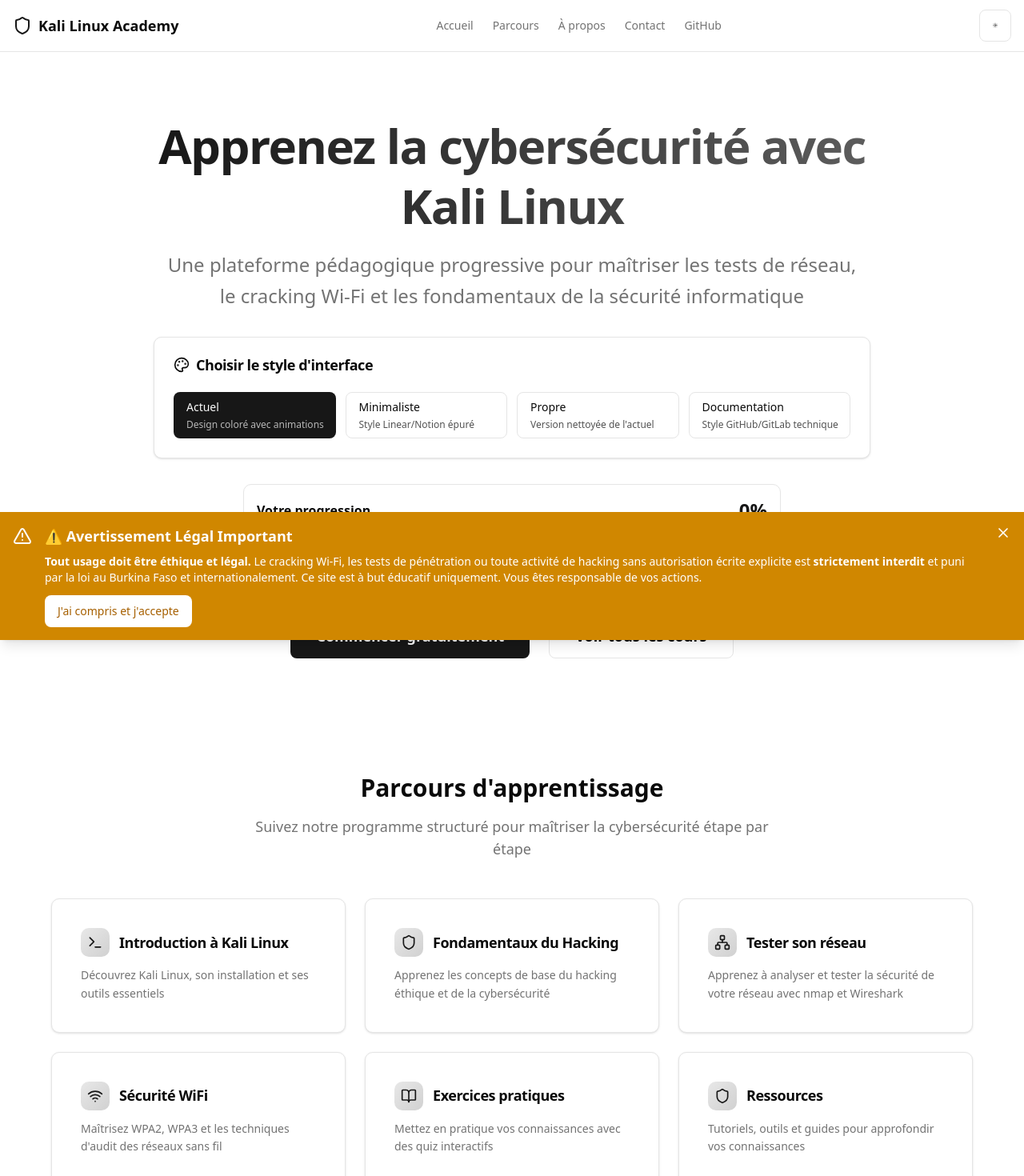
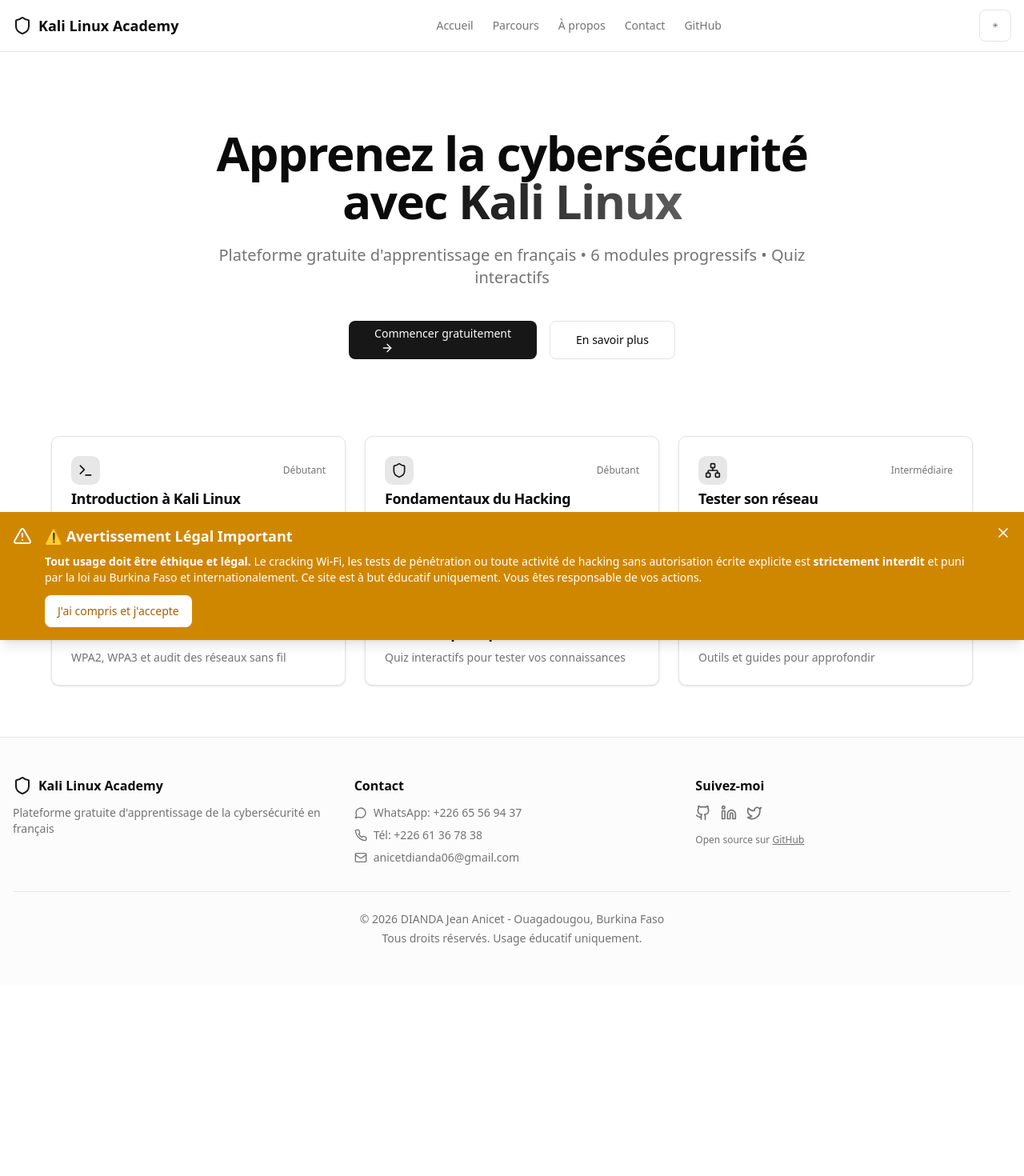
Before and after one commit to ANI-dianda/Kali-Linux, a Next.js app: page / in a window 1280 px wide. Shown: the top 1470 px of the page at 80% size. After the commit the page ends 1231 px from the top, so only its background shows below. Built offline with nearby package versions, Linux system fonts and the light colour scheme.

Commit message:
Refactor: Page d'accueil simplifiée et allégée - Meilleure performance

```diff
--- a/src/app/page.tsx
+++ b/src/app/page.tsx
@@ -3,139 +3,106 @@
 
 import { Button } from "@/components/ui/button";
 import { Card, CardContent, CardDescription, CardHeader, CardTitle } from "@/components/ui/card";
-import { Shield, Network, Lock, BookOpen, Terminal, Wifi } from "lucide-react";
+import { Shield, Network, Lock, BookOpen, Terminal, Wifi, ArrowRight } from "lucide-react";
 import Link from "next/link";
-import { ThemeToggle } from "@/components/ThemeToggle";
-import { ProgressBar } from "@/components/ProgressBar";
-import { ThemeSelector } from "@/components/ThemeSelector";
-import { useProgress } from "@/hooks/useProgress";
-import { CheckCircle2 } from "lucide-react";
 
 export default function Home() {
-  const { isCourseCompleted } = useProgress();
-
-  const features = [
+  const courses = [
     {
       icon: Terminal,
       title: "Introduction à Kali Linux",
-      description: "Découvrez Kali Linux, son installation et ses outils essentiels",
+      description: "Découvrez Kali Linux et ses outils essentiels",
       href: "/courses/introduction-enhanced",
-      id: "introduction"
+      level: "Débutant"
     },
     {
       icon: Shield,
       title: "Fondamentaux du Hacking",
-      description: "Apprenez les concepts de base du hacking éthique et de la cybersécurité",
+      description: "Concepts de base du hacking éthique",
       href: "/courses/hacking-fundamentals-optimized",
-      id: "hacking-fundamentals"
+      level: "Débutant"
     },
     {
       icon: Network,
       title: "Tester son réseau",
-      description: "Apprenez à analyser et tester la sécurité de votre réseau avec nmap et Wireshark",
+      description: "Analysez la sécurité de votre réseau",
       href: "/courses/network-testing",
-      id: "network-testing"
+      level: "Intermédiaire"
     },
     {
       icon: Wifi,
       title: "Sécurité WiFi",
-      description: "Maîtrisez WPA2, WPA3 et les techniques d'audit des réseaux sans fil",
+      description: "WPA2, WPA3 et audit des réseaux sans fil",
       href: "/courses/wifi-security",
-      id: "wifi-security"
+      level: "Intermédiaire"
     },
     {
       icon: BookOpen,
       title: "Exercices pratiques",
-      description: "Mettez en pratique vos connaissances avec des quiz interactifs",
+      description: "Quiz interactifs pour tester vos connaissances",
       href: "/courses/exercises",
-      id: "exercises"
+      level: "Tous niveaux"
     },
     {
-      icon: Shield,
+      icon: Lock,
       title: "Ressources",
-      description: "Tutoriels, outils et guides pour approfondir vos connaissances",
+      description: "Outils et guides pour approfondir",
       href: "/courses/resources",
-      id: "resources"
+      level: "Tous niveaux"
     }
   ];
 
   return (
     <div className="min-h-screen bg-background">
       {/* Hero Section */}
-      <section className="container mx-auto px-4 py-12 sm:py-16 lg:py-20 text-center">
-        <div className="max-w-4xl mx-auto space-y-6 sm:space-y-8">
-          <div className="space-y-3 sm:space-y-4">
-            <h2 className="text-3xl sm:text-4xl md:text-5xl lg:text-6xl font-bold tracking-tight bg-gradient-to-r from-primary to-primary/70 bg-clip-text text-transparent leading-tight">
-              Apprenez la cybersécurité avec Kali Linux
-            </h2>
-            <p className="text-base sm:text-lg md:text-xl lg:text-2xl text-muted-foreground leading-relaxed px-2">
-              Une plateforme pédagogique progressive pour maîtriser les tests de réseau,
-              le cracking Wi-Fi et les fondamentaux de la sécurité informatique
-            </p>
-          </div>
-
-          {/* Sélecteur de thème */}
-          <div className="max-w-4xl mx-auto">
-            <ThemeSelector />
-          </div>
-
-          {/* Barre de progression */}
-          <div className="max-w-2xl mx-auto">
-            <ProgressBar />
-          </div>
-
-          <div className="flex flex-col sm:flex-row gap-4 sm:gap-6 justify-center items-center">
-            <Button asChild className="w-full sm:w-auto h-12 sm:h-14 px-6 sm:px-8 text-base sm:text-lg font-semibold">
-              <Link href="/courses/introduction-enhanced">
+      <section className="container mx-auto px-4 py-16 md:py-24 text-center">
+        <div className="max-w-3xl mx-auto space-y-6">
+          <h1 className="text-4xl md:text-5xl lg:text-6xl font-bold tracking-tight">
+            Apprenez la cybersécurité avec{" "}
+            <span className="bg-gradient-to-r from-primary to-primary/70 bg-clip-text text-transparent">
+              Kali Linux
+            </span>
+          </h1>
+          <p className="text-lg md:text-xl text-muted-foreground">
+            Plateforme gratuite d'apprentissage en français • 6 modules progressifs • Quiz interactifs
+          </p>
+          <div className="flex flex-col sm:flex-row gap-4 justify-center pt-4">
+            <Button asChild className="h-12 px-8 text-base">
+              <Link href="/courses">
                 Commencer gratuitement
+                <ArrowRight className="ml-2 h-4 w-4" />
               </Link>
             </Button>
-            <Button asChild variant="outline" className="w-full sm:w-auto h-12 sm:h-14 px-6 sm:px-8 text-base sm:text-lg font-semibold">
-              <Link href="/courses">
-                Voir tous les cours
-              </Link>
+            <Button asChild variant="outline" className="h-12 px-8 text-base">
+              <Link href="/about">En savoir plus</Link>
             </Button>
           </div>
         </div>
       </section>
 
-      {/* Features Grid */}
-      <section className="container mx-auto px-4 py-12 sm:py-16">
-        <div className="text-center mb-8 sm:mb-12">
-          <h3 className="text-2xl sm:text-3xl font-bold mb-3 sm:mb-4">Parcours d'apprentissage</h3>
-          <p className="text-base sm:text-lg text-muted-foreground max-w-2xl mx-auto px-2">
-            Suivez notre programme structuré pour maîtriser la cybersécurité étape par étape
-          </p>
-        </div>
-        <div className="grid grid-cols-1 sm:grid-cols-2 lg:grid-cols-3 gap-4 sm:gap-6 max-w-6xl mx-auto">
-          {features.map((feature, index) => {
-            const Icon = feature.icon;
-            const isCompleted = isCourseCompleted(feature.id);
+      {/* Courses Grid */}
+      <section className="container mx-auto px-4 pb-16">
+        <div className="grid grid-cols-1 md:grid-cols-2 lg:grid-cols-3 gap-6 max-w-6xl mx-auto">
+          {courses.map((course, index) => {
+            const Icon = course.icon;
             return (
-              <Link key={index} href={feature.href}>
-                <Card className="h-full hover:shadow-xl transition-all duration-300 cursor-pointer group hover:-translate-y-1 relative compact-card">
-                  {isCompleted && (
-                    <div className="absolute top-2 right-2 z-10">
-                      <CheckCircle2 className="h-5 w-5 text-green-500 bg-white rounded-full" />
+              <Link key={index} href={course.href}>
+                <Card className="h-full hover:shadow-lg transition-all duration-300 cursor-pointer group hover:-translate-y-1">
+                  <CardHeader className="pb-3">
+                    <div className="flex items-center justify-between mb-2">
+                      <div className="p-2 bg-primary/10 rounded-lg group-hover:bg-primary/20 transition-colors">
+                        <Icon className="h-5 w-5 text-primary" />
+                      </div>
+                      <span className="text-xs font-medium text-muted-foreground">{course.level}</span>
                     </div>
-                  )}
-                  <CardHeader className="pb-2 sm:pb-3">
-                    <div className="flex items-center gap-2 sm:gap-3">
-                      <div className="p-2 bg-gradient-to-br from-primary/10 to-primary/20 rounded-lg group-hover:from-primary/20 group-hover:to-primary/30 transition-all">
-                        <Icon className="h-4 w-4 sm:h-5 sm:w-5 text-primary" />
-                      </div>
-                      <CardTitle className="text-base sm:text-lg group-hover:text-primary transition-colors leading-tight">{feature.title}</CardTitle>
-                    </div>
+                    <CardTitle className="text-lg group-hover:text-primary transition-colors">
+                      {course.title}
+                    </CardTitle>
                   </CardHeader>
                   <CardContent className="pt-0">
-                    <CardDescription className="text-xs sm:text-sm leading-relaxed">
-                      {feature.description}
+                    <CardDescription className="text-sm">
+                      {course.description}
                     </CardDescription>
-                    {isCompleted && (
-                      <div className="mt-2 text-xs text-green-600 font-medium">
-                        ✓ Cours terminé
-                      </div>
-                    )}
                   </CardContent>
                 </Card>
               </Link>
@@ -143,25 +110,6 @@
           })}
         </div>
       </section>
-
-      {/* About Section */}
-      <section className="bg-muted/50 py-12 sm:py-16">
-        <div className="container mx-auto px-4">
-          <div className="max-w-3xl mx-auto text-center space-y-4">
-            <h3 className="text-2xl sm:text-3xl font-bold">Une approche pédagogique et progressive</h3>
-            <p className="text-base sm:text-lg text-muted-foreground">
-              Cette plateforme est conçue pour tous les niveaux, du débutant à l'expert.
-              Chaque cours inclut des explications simples, des exemples concrets et des
-              exercices pratiques pour vous permettre de progresser à votre rythme.
-            </p>
-            <div className="pt-4">
-              <Button asChild>
-                <Link href="/about">En savoir plus</Link>
-              </Button>
-            </div>
-          </div>
-        </div>
-      </section>
     </div>
   );
 }
```
